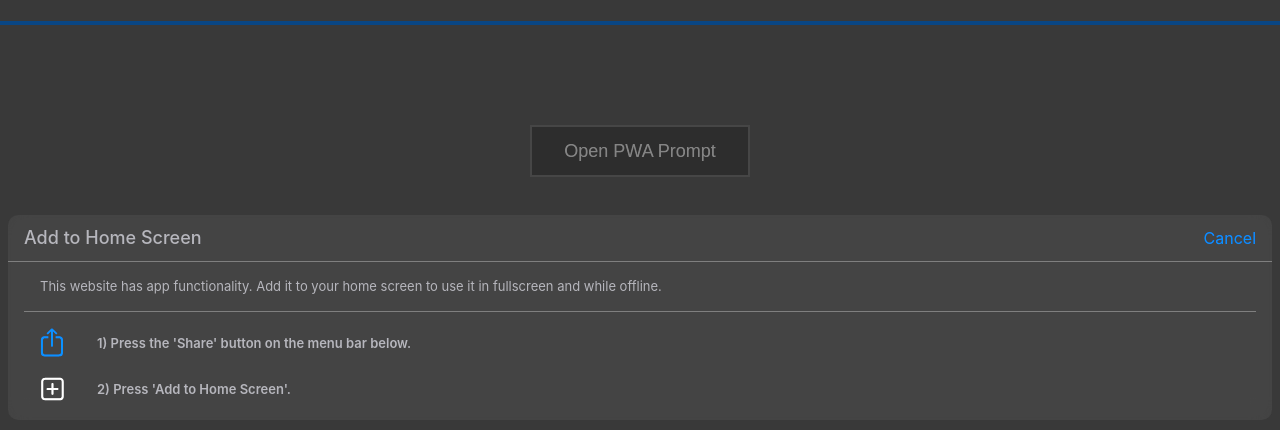
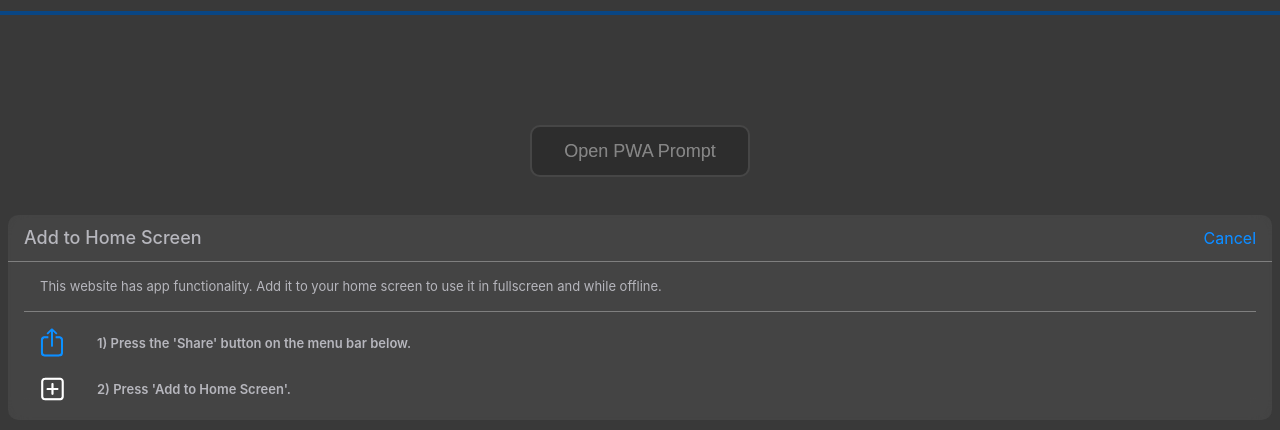
Before and after one commit to narloch-eu/ios-pwa-prompt-js, a website: page index.html in a window 1280 px wide. Shown: the part 370-800 px from the top of the page. Drawn offline with Linux system fonts and the light colour scheme.

Commit message:
Update README.md and add LICENSE

```diff
--- a/package.json
+++ b/package.json
@@ -1,11 +1,11 @@
 {
   "name": "ios-pwa-prompt-js",
   "version": "1.0.0",
-  "description": "",
+  "description": "iOS PWA native prompt component with Vanilla-JS, HTML and CSS",
   "main": "index.js",
   "scripts": {
-    "sass": "node-sass styles/index.scss styles/index.css --watch",
-    "start": "live-server"
+    "sass": "node-sass styles/index.scss styles/index.css",
+    "start": "live-server & npm run sass"
   },
   "repository": {
     "type": "git",
--- a/styles/scss/components/main.scss
+++ b/styles/scss/components/main.scss
@@ -9,5 +9,7 @@
         color: $font-color-white;
         cursor: pointer;
         border: 2px solid $border-color-dark;
+        border-radius: 10px;
+        margin: 10px;
     }
 }
```
Also changed, not shown: README.md, assets/iOS-preview.gif (added), styles/index.css, 1 other file.
